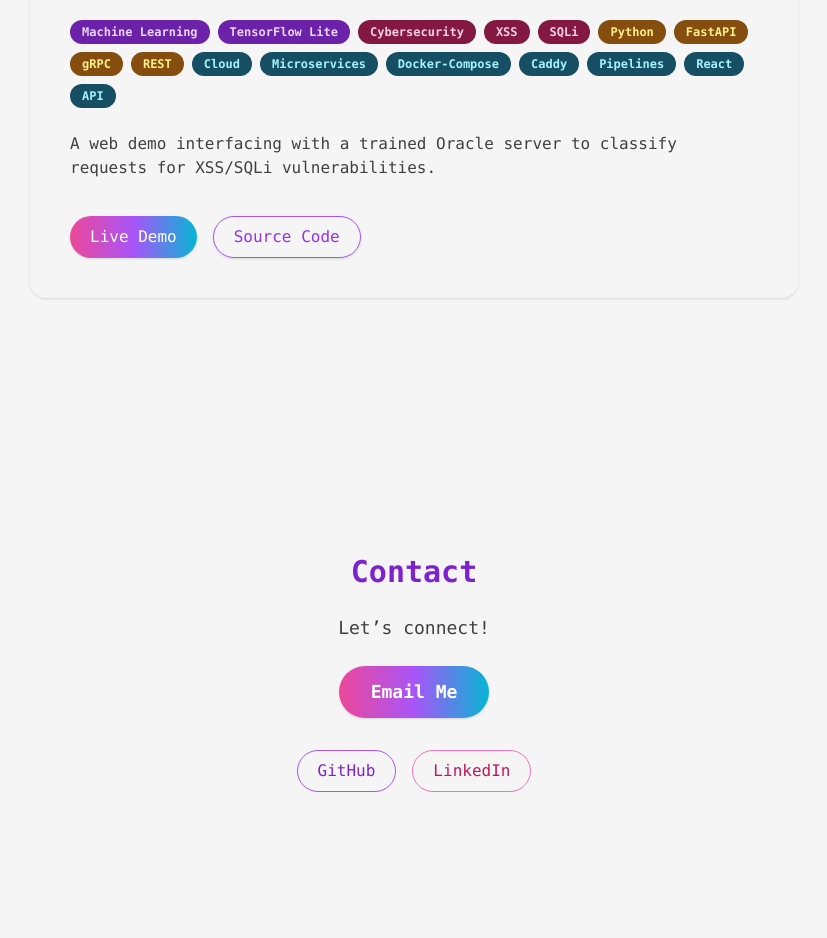
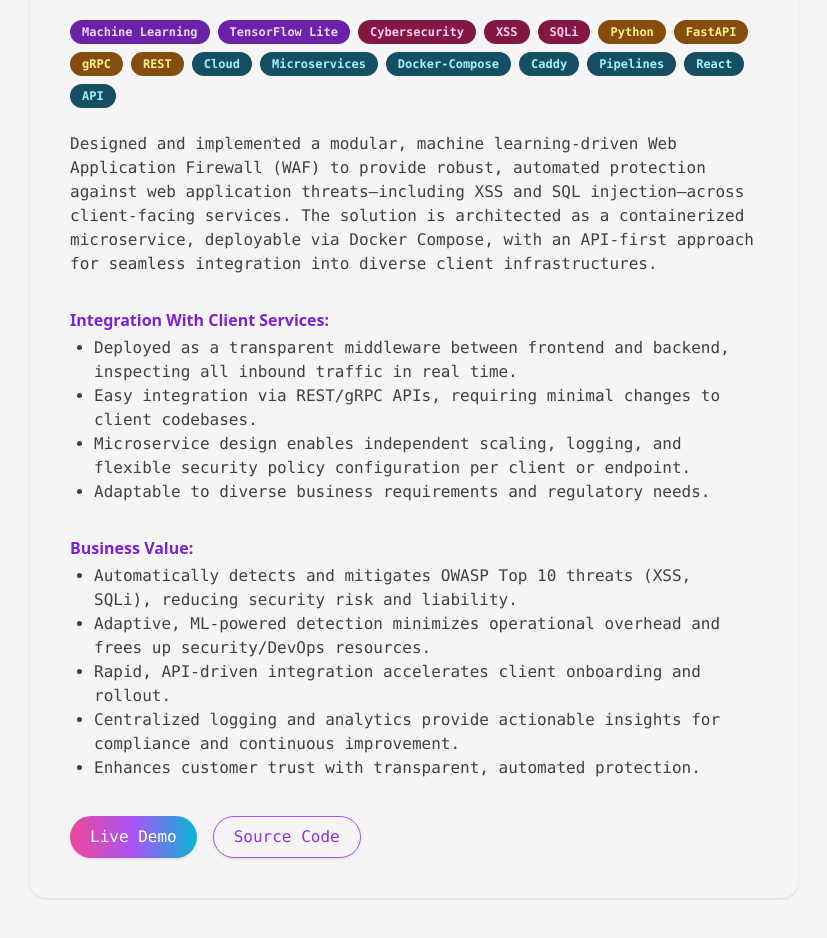
Before and after one commit to NirAlon/niralon.github.io, a React (Create React App) app: page / in a window 1280 px wide. Shown: the part 1620-2558 px from the top of the page, without its empty margins (370-1197 px from the left). Built offline with nearby package versions, Linux system fonts and the light colour scheme.

Commit message:
Make projects description detailes in list

```diff
--- a/src/components/Projects.js
+++ b/src/components/Projects.js
@@ -24,9 +24,22 @@ const TAG_COLORS = {
 
 const projects = [
   {
-    title: "Web Application Firewall",
+    title: "Web Application Firewall (WAF)",
     description:
-      "A web demo interfacing with a trained Oracle server to classify requests for XSS/SQLi vulnerabilities.",
+      "Designed and implemented a modular, machine learning-driven Web Application Firewall (WAF) to provide robust, automated protection against web application threats—including XSS and SQL injection—across client-facing services. The solution is architected as a containerized microservice, deployable via Docker Compose, with an API-first approach for seamless integration into diverse client infrastructures.",
+    integration: [
+      "Deployed as a transparent middleware between frontend and backend, inspecting all inbound traffic in real time.",
+      "Easy integration via REST/gRPC APIs, requiring minimal changes to client codebases.",
+      "Microservice design enables independent scaling, logging, and flexible security policy configuration per client or endpoint.",
+      "Adaptable to diverse business requirements and regulatory needs."
+    ],
+    businessValue: [
+      "Automatically detects and mitigates OWASP Top 10 threats (XSS, SQLi), reducing security risk and liability.",
+      "Adaptive, ML-powered detection minimizes operational overhead and frees up security/DevOps resources.",
+      "Rapid, API-driven integration accelerates client onboarding and rollout.",
+      "Centralized logging and analytics provide actionable insights for compliance and continuous improvement.",
+      "Enhances customer trust with transparent, automated protection."
+    ],
     live: "/",
     source: "https://github.com/NirAlon/WafProject",
     tags: [
@@ -50,6 +63,8 @@ const projects = [
   },
   // Add more projects as needed!
 ];
+
+
 
 export default function Projects() {
   const [showDemo, setShowDemo] = useState(false);
@@ -84,6 +99,24 @@ export default function Projects() {
             <p className="text-neutral-700 dark:text-neutral-100 font-mono">
               {project.description}
             </p>
+
+            <div className="mt-2">
+              <span className="font-semibold text-purple-700 dark:text-purple-400">Integration With Client Services:</span>
+              <ul className="list-disc ml-6 mt-1 text-neutral-700 dark:text-neutral-100 font-mono">
+                {project.integration.map((item, idx) => (
+                  <li key={idx}>{item}</li>
+                ))}
+              </ul>
+            </div>
+            <div className="mt-2">
+              <span className="font-semibold text-purple-700 dark:text-purple-400">Business Value:</span>
+              <ul className="list-disc ml-6 mt-1 text-neutral-700 dark:text-neutral-100 font-mono">
+                {project.businessValue.map((item, idx) => (
+                  <li key={idx}>{item}</li>
+                ))}
+              </ul>
+            </div>
+
             <div className="flex gap-4 mt-3">
               <button
                 onClick={() => setShowDemo((prev) => !prev)}
```
